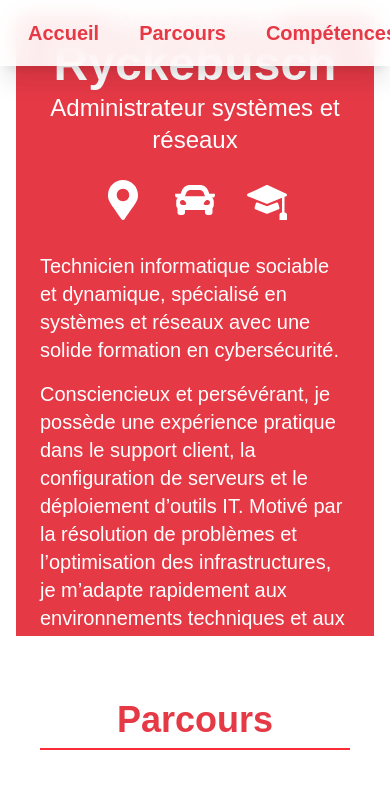
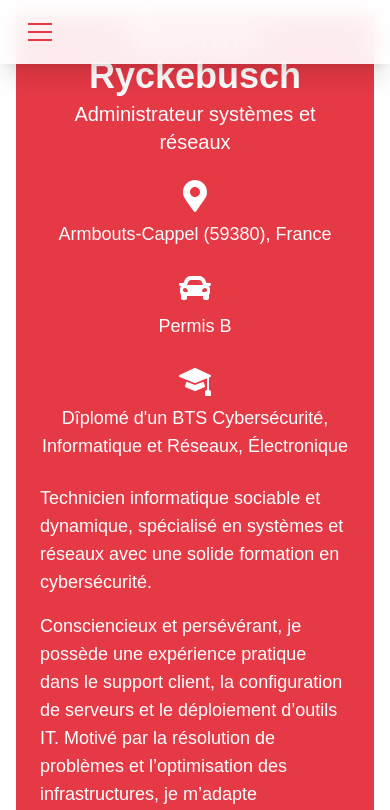
Before and after one commit to Nagutos/portfolio, a Next.js app: page /fr in a window 390 px wide. Shown: the top 810 px of the page. Built offline with nearby package versions, Linux system fonts and the light colour scheme.

Commit message:
Add responsive mobile version for hero.tsx and navbar.tsx

```diff
--- a/package.json
+++ b/package.json
@@ -10,6 +10,7 @@
     "lint": "eslint"
   },
   "dependencies": {
+    "lucide-react": "^0.543.0",
     "next": "15.5.2",
     "next-intl": "^4.3.6",
     "react": "19.1.0",
--- a/src/components/Hero.tsx
+++ b/src/components/Hero.tsx
@@ -23,51 +23,48 @@ export default function Hero({
   return (
     <header
       id="hero"
-      className="h-155 flex flex-col justify-center items-center bg-[#E63946] text-white text-center px-6"
+      className="min-h-screen flex flex-col justify-center items-center bg-[#E63946] text-white text-center px-6"
     >
-      <h1 className="text-5xl font-extrabold">{name}</h1>
-      <h2 className="text-2xl mt-1">{title}</h2>
-      <br />
-      <div className="flex flex-wrap items-center gap-8 max-w-4xl text-center md:text-left">
+      <h1 className="text-4xl sm:text-5xl font-extrabold">{name}</h1>
+      <h2 className="text-xl sm:text-2xl mt-1">{title}</h2>
+
+      <div className="flex flex-wrap items-center justify-center gap-6 max-w-4xl mt-6">
         {/* Adresse */}
-        <p className="text-xl md:text-2xl flex items-center gap-2 group relative">
-          <FaMapMarkerAlt className="text-white w-10 h-10 cursor-pointer" />
-          <span
-            className="absolute left-1/2 bottom-full mb-2 hidden group-hover:inline-block
-                 bg-[#FFFFFF] text-black text-sm px-2 py-1 rounded shadow-lg
-                 whitespace-nowrap z-10 transform -translate-x-1/2"
-          >
+        <div className="text-lg sm:text-2xl flex flex-col sm:flex-row items-center gap-2 group relative text-center">
+          <FaMapMarkerAlt className="text-white w-8 h-8 sm:w-10 sm:h-10" />
+          {/* Texte visible sur mobile */}
+          <span className="block sm:hidden">{address}</span>
+          {/* Tooltip desktop */}
+          <span className="hidden sm:inline-block absolute left-1/2 bottom-full mb-2 bg-[#FFFFFF] text-black text-sm px-2 py-1 rounded shadow-lg whitespace-nowrap z-10 transform -translate-x-1/2 opacity-0 group-hover:opacity-100 transition">
             {address}
           </span>
-        </p>
+        </div>
 
         {/* Permis */}
-        <p className="text-xl md:text-2xl flex items-center gap-2 group relative">
-          <FaCar className="text-white w-10 h-10 cursor-pointer" />
-          <span
-            className="absolute left-1/2 bottom-full mb-2 hidden group-hover:inline-block
-                 bg-[#FFFFFF] text-black text-sm px-2 py-1 rounded shadow-lg
-                 whitespace-nowrap z-10 transform -translate-x-1/2"
-          >
+        <div className="text-lg sm:text-2xl flex flex-col sm:flex-row items-center gap-2 group relative text-center">
+          <FaCar className="text-white w-8 h-8 sm:w-10 sm:h-10" />
+          <span className="block sm:hidden">{drivingLicense}</span>
+          <span className="hidden sm:inline-block absolute left-1/2 bottom-full mb-2 bg-[#FFFFFF] text-black text-sm px-2 py-1 rounded shadow-lg whitespace-nowrap z-10 transform -translate-x-1/2 opacity-0 group-hover:opacity-100 transition">
             {drivingLicense}
           </span>
-        </p>
+        </div>
 
         {/* Diplôme */}
-        <p className="text-xl md:text-2xl flex items-center gap-2 group relative">
-          <BsFillMortarboardFill className="text-white w-10 h-10 cursor-pointer" />
-          <span
-            className="absolute left-1/2 bottom-full mb-2 hidden group-hover:inline-block
-                 bg-[#FFFFFF] text-black text-sm px-2 py-1 rounded shadow-lg
-                 whitespace-nowrap z-10 transform -translate-x-1/2"
-          >
+        <div className="text-lg sm:text-2xl flex flex-col sm:flex-row items-center gap-2 group relative text-center">
+          <BsFillMortarboardFill className="text-white w-8 h-8 sm:w-10 sm:h-10" />
+          <span className="block sm:hidden">{degree}</span>
+          <span className="hidden sm:inline-block absolute left-1/2 bottom-full mb-2 bg-[#FFFFFF] text-black text-sm px-2 py-1 rounded shadow-lg whitespace-nowrap z-10 transform -translate-x-1/2 opacity-0 group-hover:opacity-100 transition">
             {degree}
           </span>
-        </p>
+        </div>
       </div>
-      <br />
-      <p className="mt-2 max-w-4xl mx-auto text-left text-xl">{subtitle}</p>
-      <p className="mt-4 max-w-4xl mx-auto text-left text-xl">{description}</p>
+
+      <p className="mt-6 max-w-4xl mx-auto text-left text-lg sm:text-xl">
+        {subtitle}
+      </p>
+      <p className="mt-4 max-w-4xl mx-auto text-left text-lg sm:text-xl">
+        {description}
+      </p>
     </header>
   );
 }
--- a/src/components/Navbar.tsx
+++ b/src/components/Navbar.tsx
@@ -1,5 +1,5 @@
 'use client';
-import React from 'react';
+import React, { useState } from 'react';
 import { usePathname } from 'next/navigation';
 import Link from 'next/link';
 import Image from 'next/image';
@@ -30,34 +30,37 @@ export default function Navbar({
   ];
 
   const pathname = usePathname();
-
-  // 👉 détermine la langue alternative
   const otherLocale = locale === 'fr' ? 'en' : 'fr';
   const newPath = `/${otherLocale}${pathname.replace(/^\/(fr|en)/, '')}`;
+
+  const [open, setOpen] = useState(false);
 
   return (
     <nav className="fixed top-0 left-0 w-full bg-white/90 backdrop-blur-md shadow-xl z-50">
       <div className="max-w-6xl mx-auto px-6 py-4 flex justify-between items-center">
-        {/* Liens */}
-        <div className="flex space-x-8 font-sans">
+        {/* Logo */}
+        {/*<div className="text-[#E63946] font-bold text-2xl">MonLogo</div>*/}
+
+        {/* Desktop links */}
+        <div className="hidden md:flex space-x-8 font-sans">
           {links.map((link) => (
             <a
               key={link.href}
               href={link.href}
               className="relative text-[#E63946] font-bold text-xl px-1
-                         after:absolute after:left-1/2 after:bottom-0 after:h-0.5 after:w-0
-                         after:bg-[#E63946] after:transition-all after:duration-300
-                         hover:after:w-full hover:after:left-0"
+              after:absolute after:left-1/2 after:bottom-0 after:h-0.5 after:w-0
+              after:bg-[#E63946] after:transition-all after:duration-300
+              hover:after:w-full hover:after:left-0"
             >
               {link.label}
             </a>
           ))}
         </div>
 
-        {/* Bouton langue */}
+        {/* Langue desktop */}
         <Link
           href={newPath}
-          className="flex items-center space-x-2 border border-[#E63946] rounded-full px-3 py-1 hover:bg-[#E63946]/10 transition"
+          className="hidden md:flex items-center space-x-2 border border-[#E63946] rounded-full px-3 py-1 hover:bg-[#E63946]/10 transition"
         >
           <Image
             src={
@@ -73,6 +76,72 @@ export default function Navbar({
             {otherLocale.toUpperCase()}
           </span>
         </Link>
+
+        {/* Burger button mobile */}
+        <button
+          onClick={() => setOpen(!open)}
+          className="md:hidden flex flex-col justify-center items-center w-8 h-8 relative"
+          aria-label="Menu"
+        >
+          {/* bar 1 */}
+          <span
+            className={`absolute h-0.5 w-6 bg-[#E63946] transition-all duration-300 ${
+              open ? 'rotate-45 translate-y-0' : '-translate-y-2'
+            }`}
+          />
+          {/* bar 2 (middle) */}
+          <span
+            className={`absolute h-0.5 w-6 bg-[#E63946] transition-all duration-300 ${
+              open ? 'opacity-0' : 'opacity-100'
+            }`}
+          />
+          {/* bar 3 */}
+          <span
+            className={`absolute h-0.5 w-6 bg-[#E63946] transition-all duration-300 ${
+              open ? '-rotate-45 translate-y-0' : 'translate-y-2'
+            }`}
+          />
+        </button>
+      </div>
+
+      {/* Mobile menu */}
+      <div
+        className={`md:hidden overflow-hidden transition-all duration-500 ease-in-out ${
+          open ? 'max-h-96 opacity-100' : 'max-h-0 opacity-0'
+        }`}
+      >
+        <div className="flex flex-col items-center bg-white/90 backdrop-blur-md space-y-4 py-6">
+          {links.map((link) => (
+            <a
+              key={link.href}
+              href={link.href}
+              className="text-[#E63946] font-bold text-lg"
+              onClick={() => setOpen(false)}
+            >
+              {link.label}
+            </a>
+          ))}
+
+          <Link
+            href={newPath}
+            onClick={() => setOpen(false)}
+            className="flex items-center space-x-2 border border-[#E63946] rounded-full px-3 py-1 hover:bg-[#E63946]/10 transition"
+          >
+            <Image
+              src={
+                otherLocale === 'fr'
+                  ? '/flags/France.svg'
+                  : '/flags/United_Kingdom.svg'
+              }
+              alt={otherLocale === 'fr' ? 'Français' : 'English'}
+              width={24}
+              height={24}
+            />
+            <span className="text-[#E63946] font-semibold uppercase">
+              {otherLocale.toUpperCase()}
+            </span>
+          </Link>
+        </div>
       </div>
     </nav>
   );
```
Also changed, not shown: 1 other file (tests, documents, lock files or other folders).
